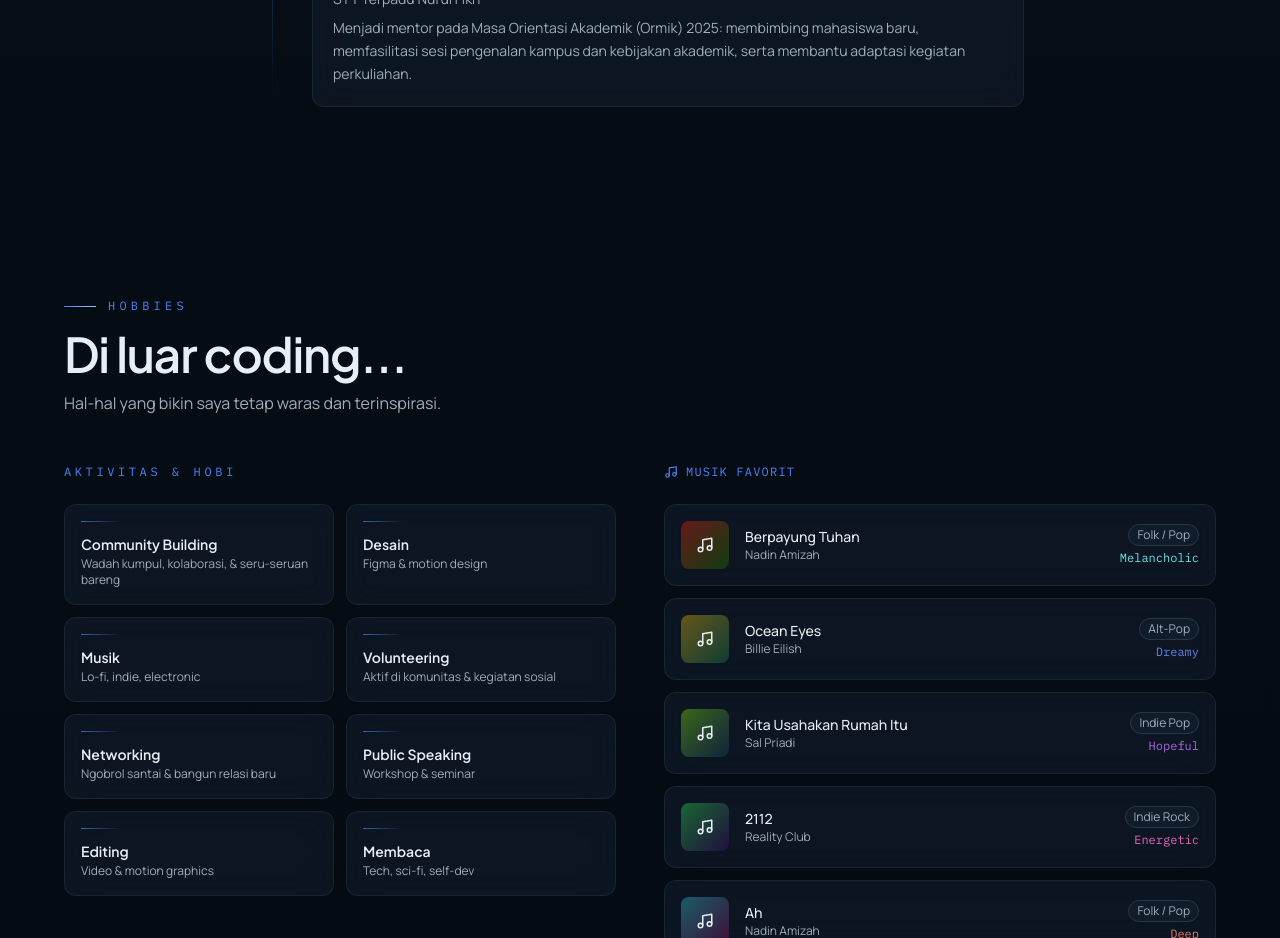
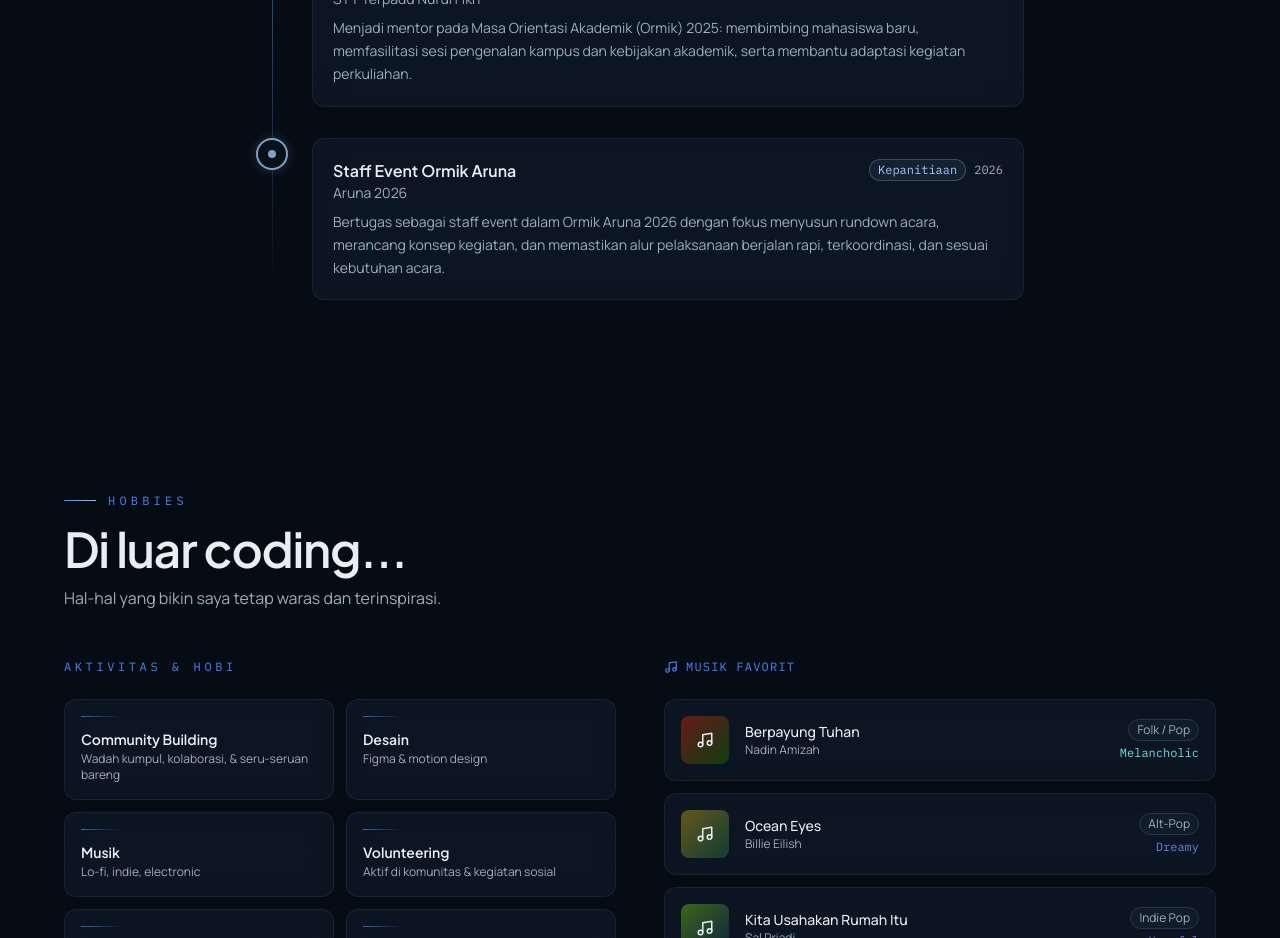
Before and after one commit to muhamadfadil316/my-portfolio, a React (Vite) app: page / in a window 1280 px wide. Shown: the part 7380-8318 px from the top of the page. Built offline with nearby package versions, Linux system fonts and the light colour scheme.

Commit message:
Refactor code structure for improved readability and maintainability

```diff
--- a/src/data/index.js
+++ b/src/data/index.js
@@ -281,6 +281,15 @@ export const experiences = [
     description: 'Menjadi mentor pada Masa Orientasi Akademik (Ormik) 2025: membimbing mahasiswa baru, memfasilitasi sesi pengenalan kampus dan kebijakan akademik, serta membantu adaptasi kegiatan perkuliahan.',
     color: '#A6C8FF',
   },
+  {
+    id: 7,
+    role: 'Staff Event Ormik Aruna',
+    org: 'Aruna 2026',
+    period: '2026',
+    type: 'Kepanitiaan',
+    description: 'Bertugas sebagai staff event dalam Ormik Aruna 2026 dengan fokus menyusun rundown acara, merancang konsep kegiatan, dan memastikan alur pelaksanaan berjalan rapi, terkoordinasi, dan sesuai kebutuhan acara.',
+    color: '#7EA1C4',
+  },
 ]
 
 export const hobbies = [
```
Also changed, not shown: 2 other files (tests, documents, lock files or other folders).
